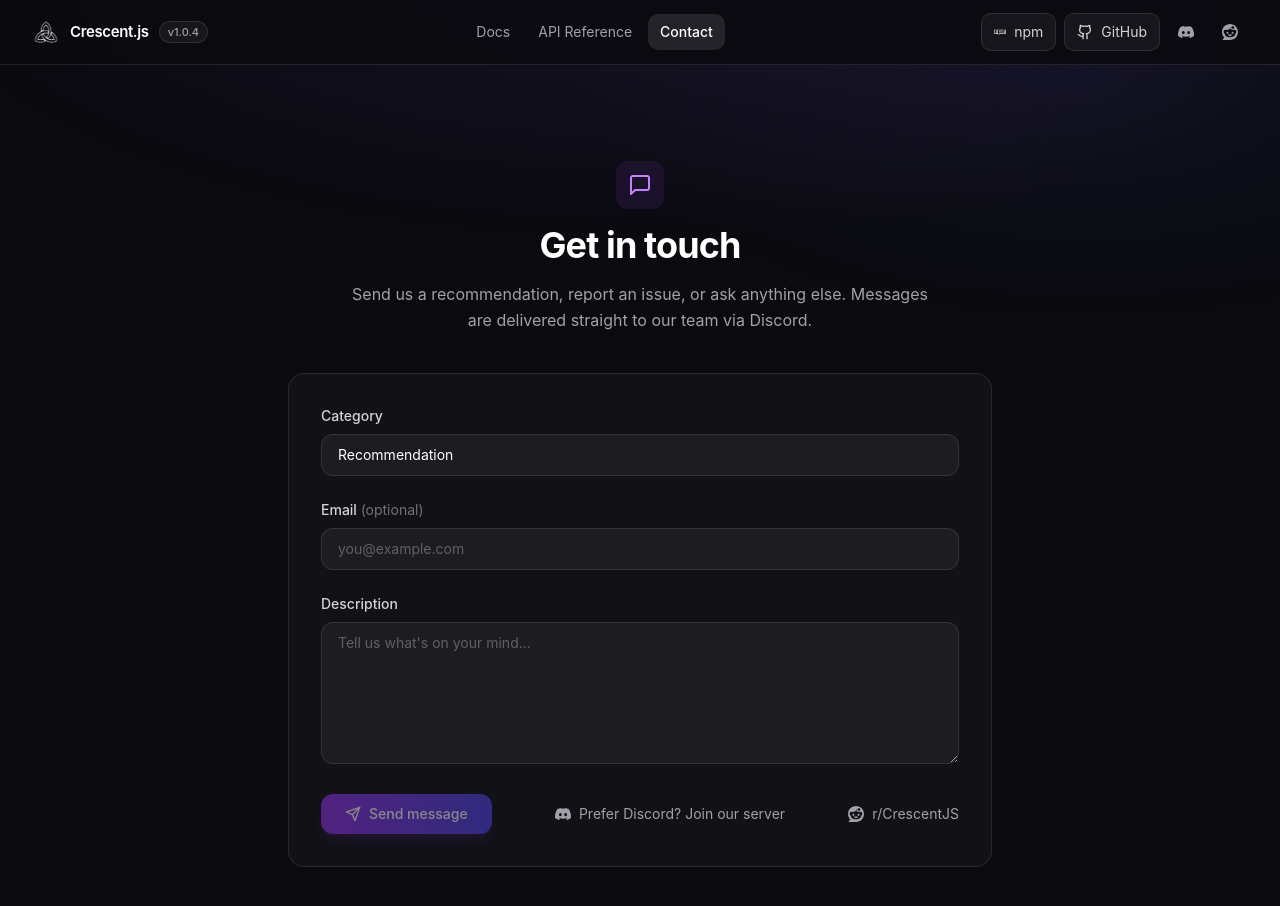
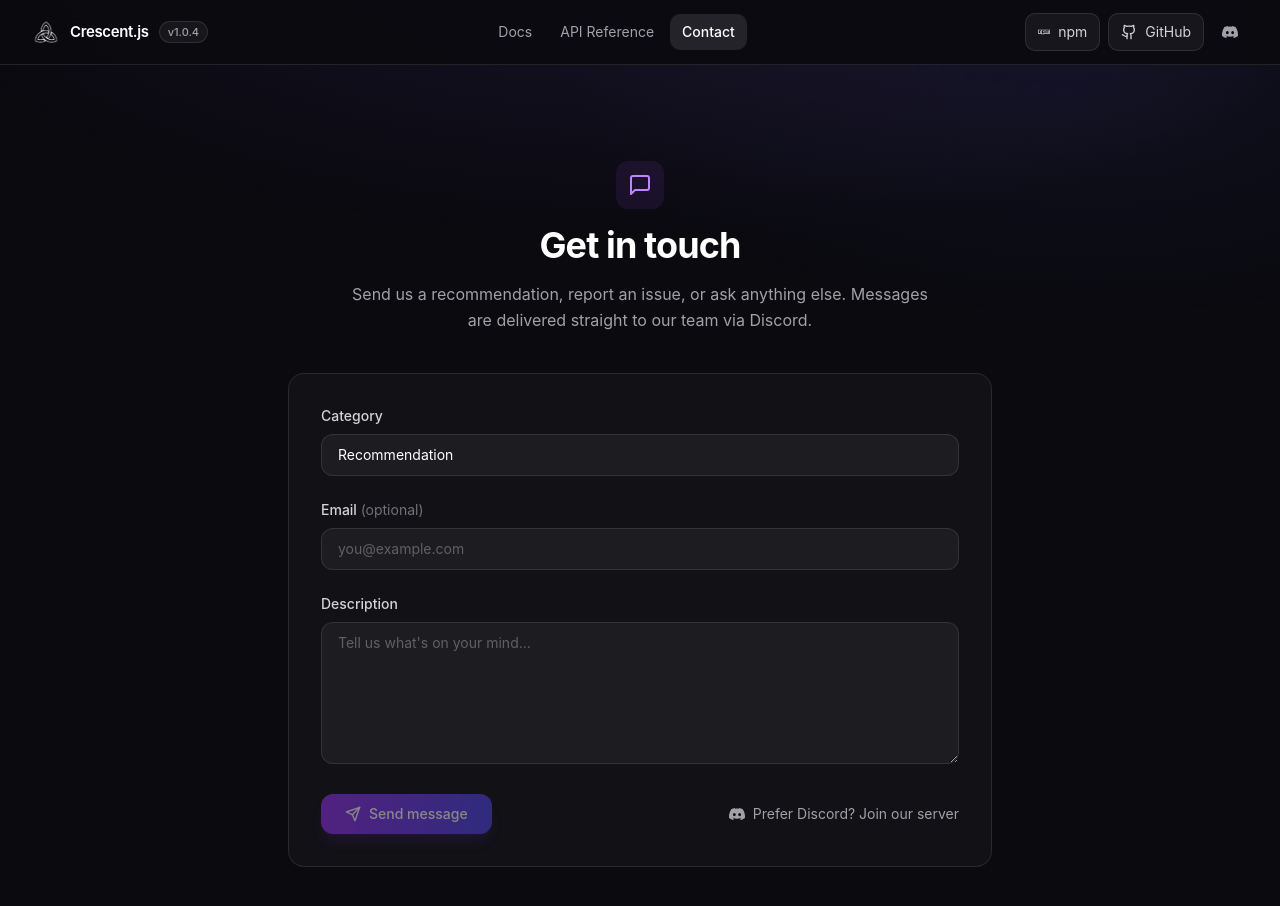
Before and after one commit to hnw5667/Crescent-JS, a Next.js app in the folder website/: page /contact in a window 1280 px wide. Shown: the top 906 px of the page. Built offline with nearby package versions, Linux system fonts and the light colour scheme.

Commit message:
Remove Reddit from documentation and website

```diff
--- a/website/src/app/contact/page.tsx
+++ b/website/src/app/contact/page.tsx
@@ -4,8 +4,8 @@
 import type { FormEvent } from 'react';
 import { Send, Loader2, CheckCircle2, XCircle, MessageSquare } from 'lucide-react';
 import { Button } from '@/components/ui/button';
-import { DISCORD_WEBHOOK_URL, DISCORD_URL, REDDIT_URL } from '@/lib/links';
-import { DiscordIcon, RedditIcon } from '@/components/brand-icons';
+import { DISCORD_WEBHOOK_URL, DISCORD_URL } from '@/lib/links';
+import { DiscordIcon } from '@/components/brand-icons';
 
 const categories = [
   { value: 'recommendation', label: 'Recommendation' },
@@ -157,15 +157,6 @@
                 <DiscordIcon className="h-4 w-4" />
                 Prefer Discord? Join our server
               </a>
-              <a
-                href={REDDIT_URL}
-                target="_blank"
-                rel="noopener noreferrer"
-                className="inline-flex items-center justify-center gap-2 text-sm text-zinc-400 transition-colors hover:text-white"
-              >
-                <RedditIcon className="h-4 w-4" />
-                r/CrescentJS
-              </a>
             </div>
           </form>
 
--- a/website/src/app/page.tsx
+++ b/website/src/app/page.tsx
@@ -5,8 +5,8 @@
 import { Button } from '@/components/ui/button';
 import { Card, CardHeader, CardTitle, CardDescription, CardContent } from '@/components/ui/card';
 import { PrismBackground } from '@/components/prism-background';
-import { DiscordIcon, NpmIcon, RedditIcon } from '@/components/brand-icons';
-import { GITHUB_URL, DISCORD_URL, NPM_URL, REDDIT_URL } from '@/lib/links';
+import { DiscordIcon, NpmIcon } from '@/components/brand-icons';
+import { GITHUB_URL, DISCORD_URL, NPM_URL } from '@/lib/links';
 import { useEffect, useState } from 'react';
 
 const features = [
@@ -158,12 +158,6 @@
                   Join Discord
                 </Button>
               </a>
-              <a href={REDDIT_URL} target="_blank" rel="noopener noreferrer">
-                <Button size="lg" variant="outline" className="group">
-                  <RedditIcon className="mr-2 w-4 h-4" />
-                  r/CrescentJS
-                </Button>
-              </a>
             </div>
 
             {/* Code Preview */}
@@ -268,10 +262,6 @@
                 <DiscordIcon className="w-4 h-4" />
                 Discord
               </a>
-              <a href={REDDIT_URL} target="_blank" rel="noopener noreferrer" className="text-sm text-white/40 hover:text-white transition-colors flex items-center gap-1">
-                <RedditIcon className="w-4 h-4" />
-                Reddit
-              </a>
               <a href={NPM_URL} target="_blank" rel="noopener noreferrer" className="text-sm text-white/40 hover:text-white transition-colors flex items-center gap-1">
                 <NpmIcon className="w-3 h-3" />
                 npm
--- a/website/src/components/brand-icons.tsx
+++ b/website/src/components/brand-icons.tsx
@@ -15,11 +15,3 @@
     </svg>
   );
 }
-
-export function RedditIcon(props: SVGProps<SVGSVGElement>) {
-  return (
-    <svg viewBox="0 0 24 24" fill="currentColor" aria-hidden="true" {...props}>
-      <path d="M12 0C5.373 0 0 5.373 0 12c0 3.314 1.343 6.314 3.515 8.485l-2.286 2.286C.775 23.225 1.097 24 1.738 24H12c6.627 0 12-5.373 12-12S18.627 0 12 0Zm4.388 3.199c1.104 0 1.999.895 1.999 1.999 0 1.105-.895 2-1.999 2-.946 0-1.739-.657-1.947-1.539v.002c-1.147.162-2.032 1.15-2.032 2.341v.007c1.776.067 3.4.567 4.686 1.363.473-.363 1.064-.58 1.707-.58 1.547 0 2.802 1.254 2.802 2.802 0 1.117-.655 2.081-1.601 2.531-.088 3.256-3.637 5.876-7.997 5.876-4.361 0-7.905-2.617-7.998-5.87-.954-.447-1.614-1.415-1.614-2.538 0-1.548 1.255-2.802 2.803-2.802.645 0 1.239.218 1.712.585 1.275-.79 2.881-1.291 4.64-1.365v-.01c0-1.663 1.263-3.034 2.88-3.207.188-.911.993-1.595 1.959-1.595Zm-8.085 8.376c-.784 0-1.459.78-1.506 1.797-.047 1.016.64 1.429 1.426 1.429.786 0 1.371-.369 1.418-1.385.047-1.017-.553-1.841-1.338-1.841Zm7.406 0c-.786 0-1.385.824-1.338 1.841.047 1.017.634 1.385 1.418 1.385.785 0 1.473-.413 1.426-1.429-.046-1.017-.721-1.797-1.506-1.797Zm-3.703 4.013c-.974 0-1.907.048-2.77.135-.147.015-.241.168-.183.305.483 1.154 1.622 1.964 2.953 1.964 1.33 0 2.47-.81 2.953-1.964.057-.137-.037-.29-.184-.305-.863-.087-1.795-.135-2.769-.135Z" />
-    </svg>
-  );
-}
--- a/website/src/components/navbar.tsx
+++ b/website/src/components/navbar.tsx
@@ -6,8 +6,8 @@
 import { Menu, X, Github } from 'lucide-react';
 import { useState } from 'react';
 import { cn } from '@/lib/utils';
-import { DiscordIcon, NpmIcon, RedditIcon } from '@/components/brand-icons';
-import { GITHUB_URL, DISCORD_URL, NPM_URL, REDDIT_URL } from '@/lib/links';
+import { DiscordIcon, NpmIcon } from '@/components/brand-icons';
+import { GITHUB_URL, DISCORD_URL, NPM_URL } from '@/lib/links';
 
 const navItems = [
   { label: 'Docs', href: '/docs/getting-started' },
@@ -89,15 +89,6 @@
           >
             <DiscordIcon className="h-4 w-4" />
           </a>
-          <a
-            href={REDDIT_URL}
-            target="_blank"
-            rel="noopener noreferrer"
-            aria-label="Join our subreddit"
-            className="inline-flex h-9 w-9 items-center justify-center rounded-md text-zinc-400 transition-colors hover:bg-white/5 hover:text-white"
-          >
-            <RedditIcon className="h-4 w-4" />
-          </a>
           <button
             onClick={() => setIsOpen(!isOpen)}
             className="inline-flex h-9 w-9 items-center justify-center rounded-md text-zinc-400 transition-colors hover:bg-white/5 hover:text-white md:hidden"
@@ -149,15 +140,6 @@
               Discord
             </a>
             <a
-              href={REDDIT_URL}
-              target="_blank"
-              rel="noopener noreferrer"
-              className="flex items-center gap-2 rounded-md px-3 py-2 text-sm text-zinc-400 hover:bg-white/5 hover:text-white"
-            >
-              <RedditIcon className="h-4 w-4" />
-              Reddit
-            </a>
-            <a
               href={NPM_URL}
               target="_blank"
               rel="noopener noreferrer"
--- a/website/src/lib/links.ts
+++ b/website/src/lib/links.ts
@@ -1,6 +1,5 @@
 export const GITHUB_URL = 'https://github.com/hnw5667/Crescent-JS';
 export const DISCORD_URL = 'https://discord.gg/NxcuzXrhn5';
 export const NPM_URL = 'https://www.npmjs.com/package/crescent-js';
-export const REDDIT_URL = 'https://www.reddit.com/r/CrescentJS/';
 export const DISCORD_WEBHOOK_URL =
   'https://discord.com/api/webhooks/1533405079493935194/rPyAhw_2YTKUf7iZd1Rqg2SZCfA-4TA5Szvehs6qTbY_wIgVAar1cxfxyxgDFi_oudUb';
```
Also changed, not shown: 2 other files (tests, documents, lock files or other folders).
